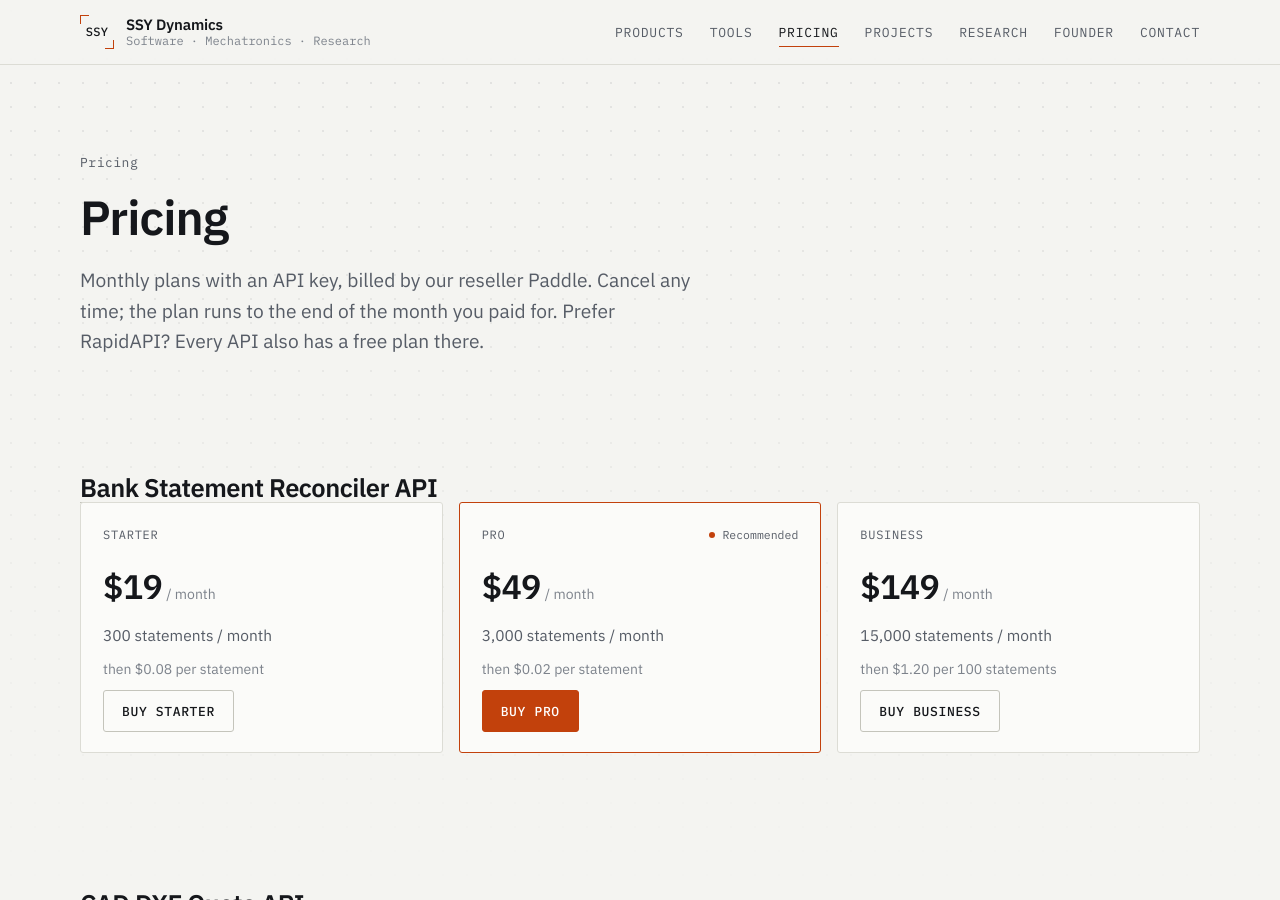
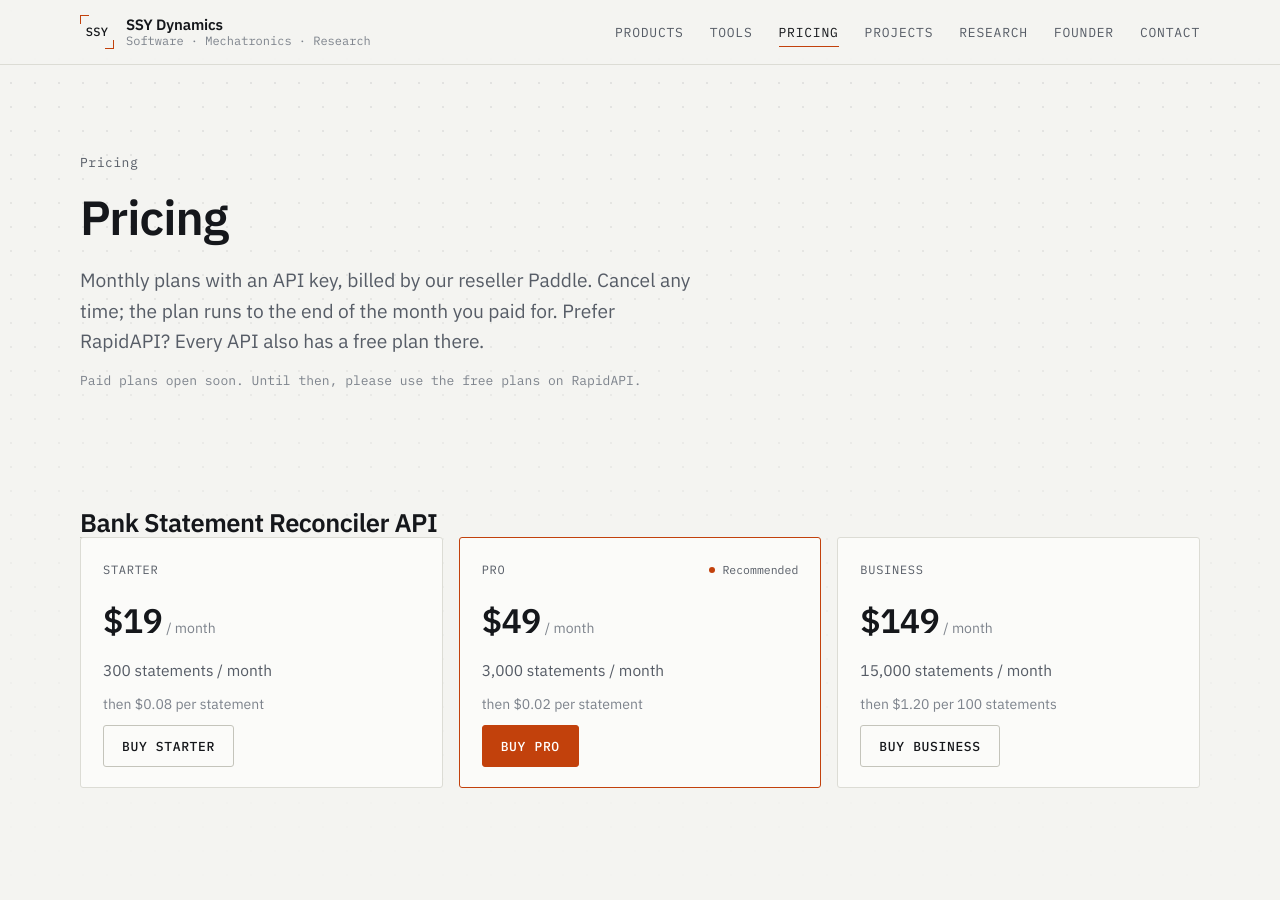
Before and after one commit to SSYkolos/SSYkolos.github.io, a Jekyll site: the page built from pricing/index.html, in a window 1280 px wide and 900 px high. Built offline with Jekyll 4.4.1, drawn with Linux system fonts in a browser that asks for light colours.

Commit message:
Pause paid checkout until registration (#23)
Co-authored-by: Kolos Hetyéssy <200279323+SSYkolos@users.noreply.github.com>
Co-authored-by: Claude Opus 5.5 <noreply@anthropic.com>

```diff
--- a/_config.yml
+++ b/_config.yml
@@ -23,6 +23,7 @@ demo_runs_per_day: 5
 # Paddle checkout on /pricing/ (live). For sandbox testing use environment: sandbox, the test_ token and the sandbox
 # price ids from api-key-service/plans.json. Paddle.js loads only when a Buy button is clicked.
 paddle:
+  sales_open: false # no sales before the tax number is issued; set true after registration
   environment: production
   client_token: live_361dea05614ca3bcdacd52e7a9b
 
--- a/pricing/index.html
+++ b/pricing/index.html
@@ -14,6 +14,7 @@ paddle_checkout: true
     <h1>Pricing</h1>
     <p class="lede">Monthly plans with an API key, billed by our reseller Paddle. Cancel any time; the plan runs to the
       end of the month you paid for. Prefer RapidAPI? Every API also has a free plan there.</p>
+    {% unless site.paddle.sales_open %}<p class="meta">Paid plans open soon. Until then, please use the free plans on RapidAPI.</p>{% endunless %}
   </header>
 
   {%- for product in site.data.pricing %}
@@ -27,7 +28,7 @@ paddle_checkout: true
         <p class="plan__price"><span class="plan__amount">${{ plan.price }}</span> <span class="plan__per">/ month</span></p>
         <p class="card__text">{{ plan.quota }}</p>
         <p class="plan__over">{{ plan.overage }}</p>
-        <button class="btn{% if plan.featured %} btn--primary{% endif %}" type="button" data-price-id="{{ plan.price_id }}">Buy {{ plan.name }}</button>
+        <button class="btn{% if plan.featured %} btn--primary{% endif %}" type="button"{% if site.paddle.sales_open %} data-price-id="{{ plan.price_id }}"{% else %} disabled{% endif %}>Buy {{ plan.name }}</button>
       </article>
       {%- endfor %}
     </div>
```
